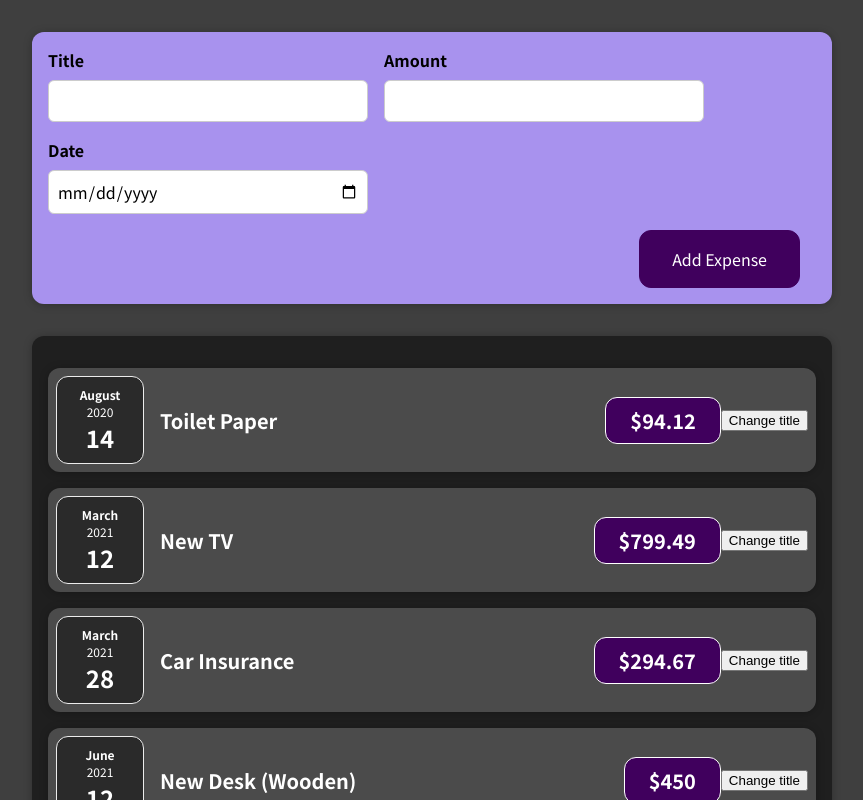
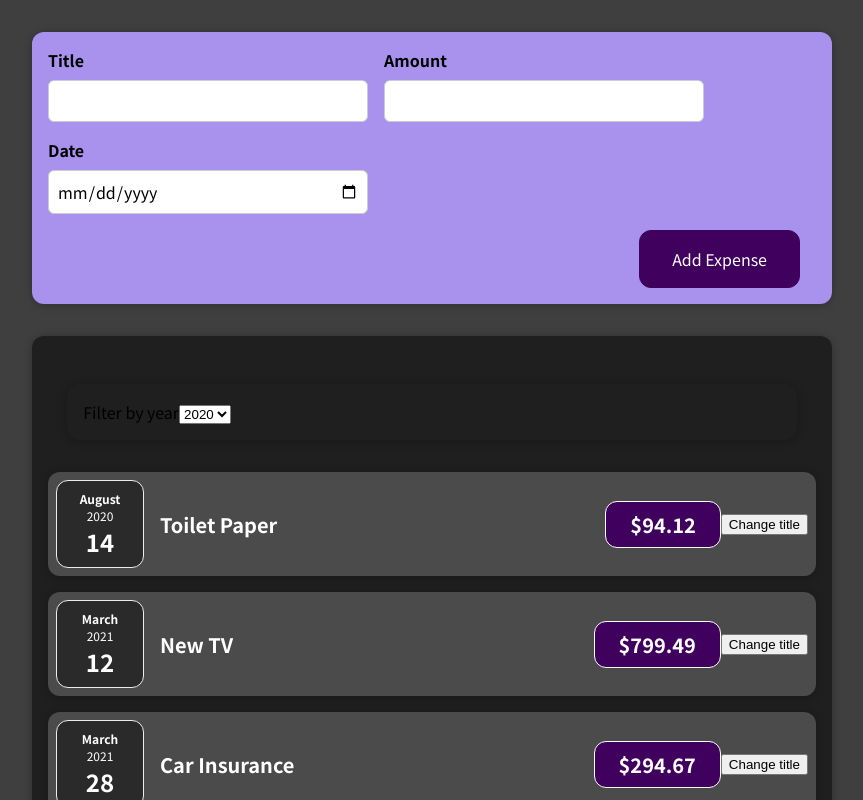
Before and after one commit to ErfoJS/react-course, a React (Create React App) app in the folder first-course-app/: page / in a window 1280 px wide. Shown: the top 800 px of the page, without its empty margins (208-1071 px from the left). Built offline with nearby package versions, Linux system fonts and the light colour scheme.

Commit message:
Filter added

```diff
--- a/first-course-app/src/App.js
+++ b/first-course-app/src/App.js
@@ -1,5 +1,6 @@
 import ExpensesCombine from "./components/Expenses/ExpensesCombine";
 import NewExpense from "./components/NewExpense/NewExpense";
+
 const App = () => {
   const expenses = [
     {
@@ -28,9 +29,17 @@ const App = () => {
       date: new Date(2021, 5, 12),
     },
   ];
+  const NewExpenseHandler = (data) => {
+    const expensesData = {
+      ...data,
+    };
+    console.log(expensesData);
+  };
+
   return (
     <div>
-      <NewExpense />
+      <NewExpense onNewExpenseHandler={NewExpenseHandler} />
+
       <ExpensesCombine items={expenses} />
     </div>
   );
--- a/first-course-app/src/components/Expenses/ExpensesCombine.js
+++ b/first-course-app/src/components/Expenses/ExpensesCombine.js
@@ -1,9 +1,18 @@
 import ExpenseItem from "./ExpenseItem";
 import "./Styles/ExpensesCombine.css";
 import Card from "../UI/Card";
+import Filter from "../Filter/Filter.js";
+import { useState } from "react";
+
 function ExpensesCombine(props) {
+  const [inputedYear, setYear] = useState("2020");
+  const FilterDataHandler = (inputedYear) => {
+    setYear(inputedYear);
+  };
   return (
+    <div>
       <Card className="expenses">
+        <Filter yearDefault={inputedYear} onFilterHandler={FilterDataHandler} />
         <ExpenseItem
           title={props.items[0].title}
           amount={props.items[0].amount}
@@ -25,6 +34,7 @@ function ExpensesCombine(props) {
           date={props.items[3].date}
         />
       </Card>
+    </div>
   );
 }
 export default ExpensesCombine;
--- /dev/null
+++ b/first-course-app/src/components/Filter/Filter.css
@@ -0,0 +1,7 @@
+.year-filter {
+    padding: 1rem;
+        background-color: rgb(31, 31, 31);
+        margin: 2rem auto;
+        width: 50rem;
+        max-width: 95%;
+}
--- /dev/null
+++ b/first-course-app/src/components/Filter/Filter.js
@@ -0,0 +1,24 @@
+import "./Filter.css";
+
+import Card from "../UI/Card.js";
+
+const Filter = (props) => {
+  const FilterHandler = (event) => {
+    props.onFilterHandler(event.target.value);
+  };
+  return (
+    <Card className="year-filter">
+      <form>
+        <label>Filter by year</label>
+        <select value={props.yearDefault} onChange={FilterHandler}>
+          <option value="2019">2019</option>
+          <option value="2020">2020</option>
+          <option value="2021">2021</option>
+          <option value="2022">2022</option>
+        </select>
+      </form>
+    </Card>
+  );
+};
+
+export default Filter;
--- a/first-course-app/src/components/NewExpense/ExpenseForm.js
+++ b/first-course-app/src/components/NewExpense/ExpenseForm.js
@@ -1,7 +1,7 @@
 import { useState } from "react";
 import "./ExpenseForm.css";
 
-const ExpenseForm = () => {
+const ExpenseForm = (props) => {
   const [inputedTitle, setTitle] = useState("");
   const [inputedAmount, setAmount] = useState("");
   const [inputedDate, setDate] = useState("");
@@ -51,7 +51,10 @@ const ExpenseForm = () => {
       amount: inputedAmount,
       date: new Date(inputedDate),
     };
-    console.log(expenseData);
+    props.onSaveExpenseData(expenseData);
+    setTitle("");
+    setAmount("");
+    setDate("");
   };
 
   return (
@@ -59,12 +62,13 @@ const ExpenseForm = () => {
       <div className="new-expense__controls">
         <div className="new-expense__control">
           <label>Title</label>
-          <input type="text" onChange={titleHandler} />
+          <input value={inputedTitle} type="text" onChange={titleHandler} />
         </div>
 
         <div className="new-expense__control">
           <label>Amount</label>
           <input
+            value={inputedAmount}
             type="number"
             min="0.01"
             step="0.01"
@@ -75,6 +79,7 @@ const ExpenseForm = () => {
         <div className="new-expense__control">
           <label>Date</label>
           <input
+            value={inputedDate}
             type="date"
             min="2019-01-01"
             max="2022-12-31"
--- a/first-course-app/src/components/NewExpense/NewExpense.js
+++ b/first-course-app/src/components/NewExpense/NewExpense.js
@@ -2,10 +2,17 @@ import React from "react";
 import "./NewExpense.css";
 import ExpenseForm from "./ExpenseForm.js";
 
-const NewExpense = () => {
+const NewExpense = (props) => {
+  const saveExpenseDataHandler = (inputedExpenseData) => {
+    const expenseData = {
+      ...inputedExpenseData,
+      id: Math.random().toString(),
+    };
+    props.onNewExpenseHandler(expenseData);
+  };
   return (
     <div className="new-expense">
-      <ExpenseForm />
+      <ExpenseForm onSaveExpenseData={saveExpenseDataHandler} />
     </div>
   );
 };
```
Lines whose indentation alone changed are shown as unchanged.
